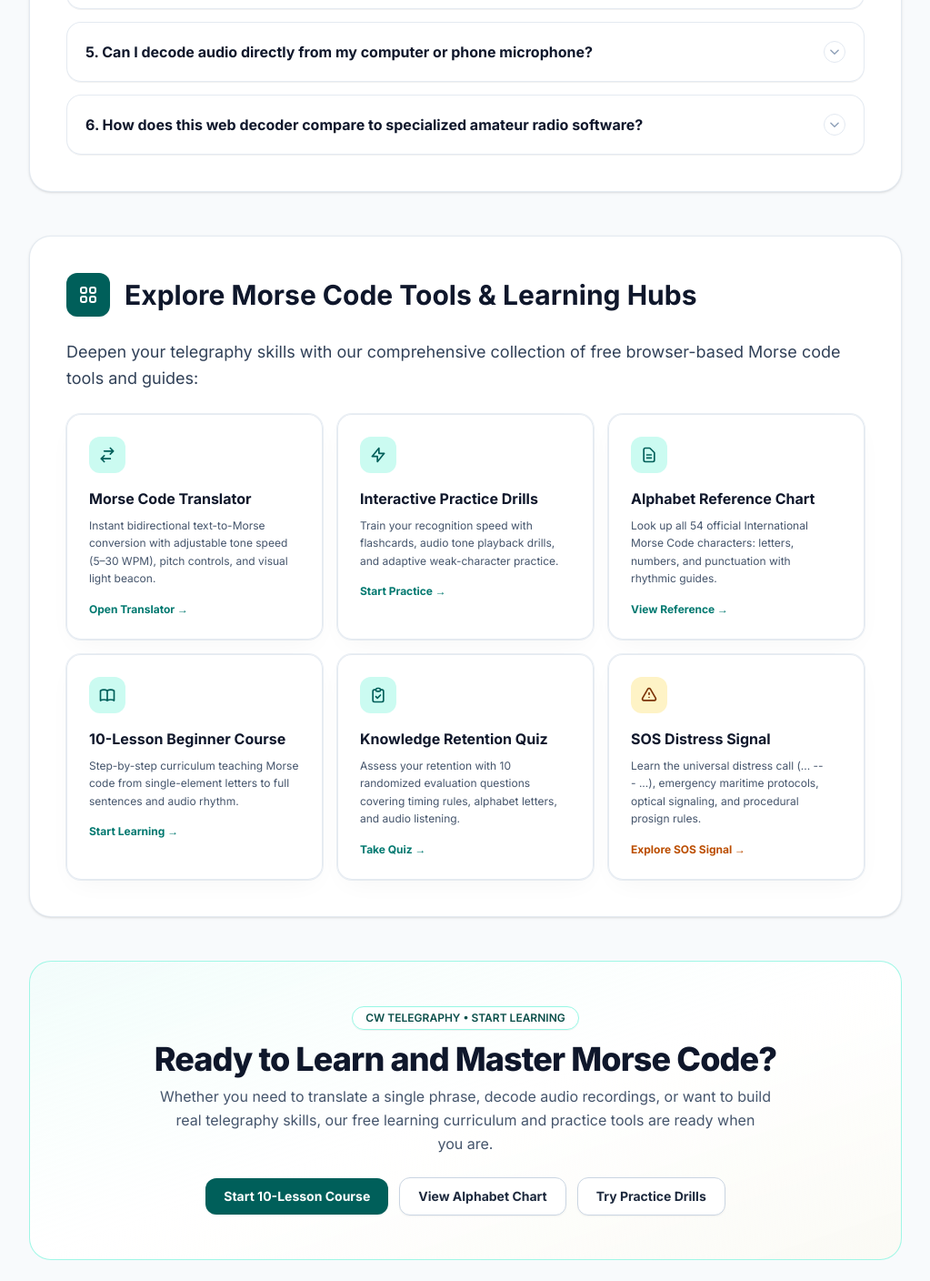
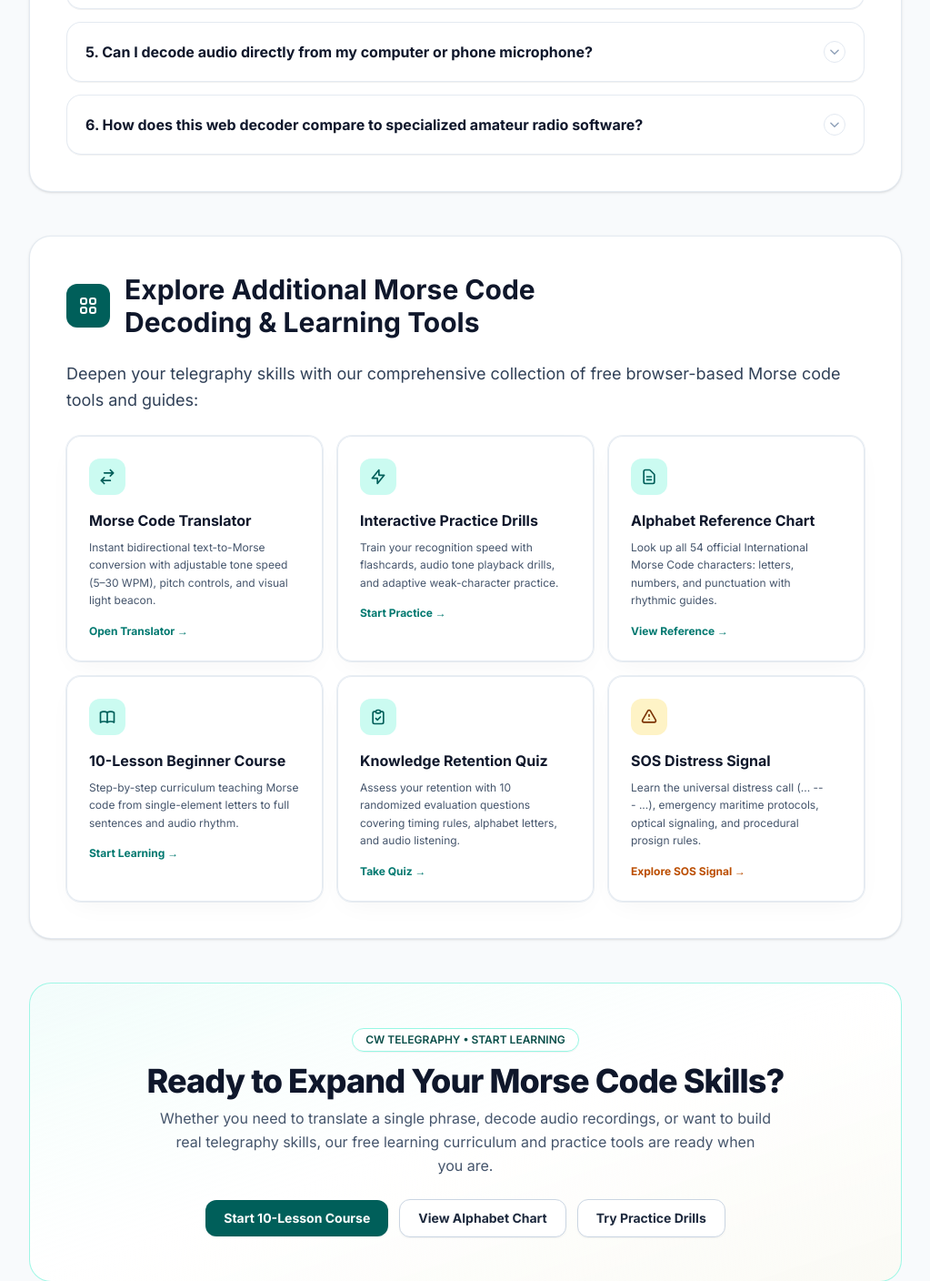
Before and after one commit to ToolWebsite123/morse-code-translator, a Next.js app: page /morse-code-audio-decoder in a window 1280 px wide. Shown: the part 6741-8149 px from the top of the page at 91% size, without its empty margins (128-1151 px from the left). Built offline with nearby package versions, Linux system fonts and the light colour scheme; no server answers.

Commit message:
chore(audio-decoder): polish section titles for unique heading structure

```diff
--- a/src/app/morse-code-audio-decoder/page.tsx
+++ b/src/app/morse-code-audio-decoder/page.tsx
@@ -823,7 +823,7 @@ export default function AudioDecoderPage() {
                 </svg>
               </div>
               <h2 className="text-lg font-bold text-slate-900 sm:text-xl md:text-2xl lg:text-3xl dark:text-slate-100">
-                Explore Morse Code Tools &amp; Learning Hubs
+                Explore Additional Morse Code Decoding &amp; Learning Tools
               </h2>
             </div>
             <p className="mb-6 text-sm leading-relaxed text-slate-700 sm:text-base md:text-lg dark:text-slate-300">
@@ -962,7 +962,7 @@ export default function AudioDecoderPage() {
             <span>CW TELEGRAPHY &bull; START LEARNING</span>
           </div>
           <h2 className="mt-3 text-2xl font-extrabold tracking-tight text-slate-900 sm:text-3xl md:text-4xl dark:text-white">
-            Ready to Learn and Master Morse Code?
+            Ready to Expand Your Morse Code Skills?
           </h2>
           <p className="mx-auto mt-2 max-w-2xl text-sm leading-relaxed text-slate-600 sm:text-base dark:text-slate-300">
             Whether you need to translate a single phrase, decode audio recordings, or want to build real telegraphy skills, our free learning curriculum and practice tools are ready when you are.
```
